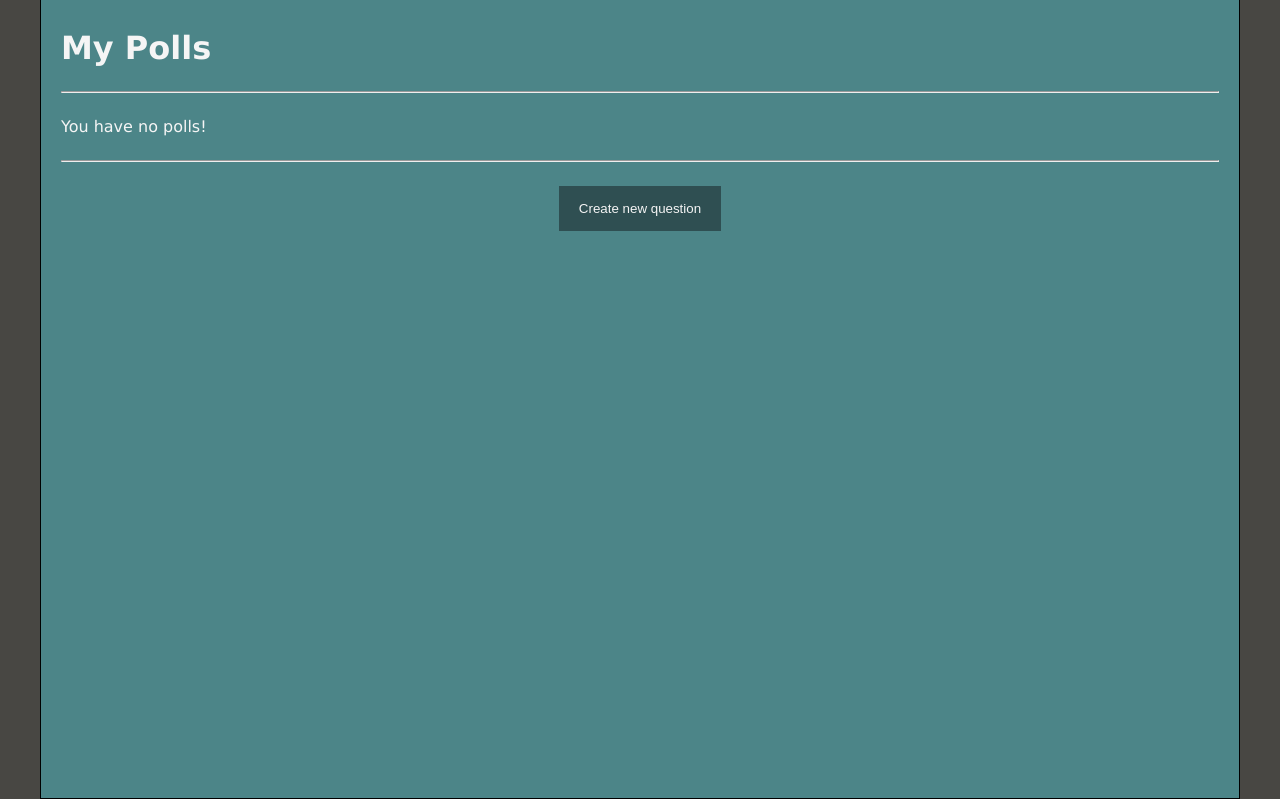
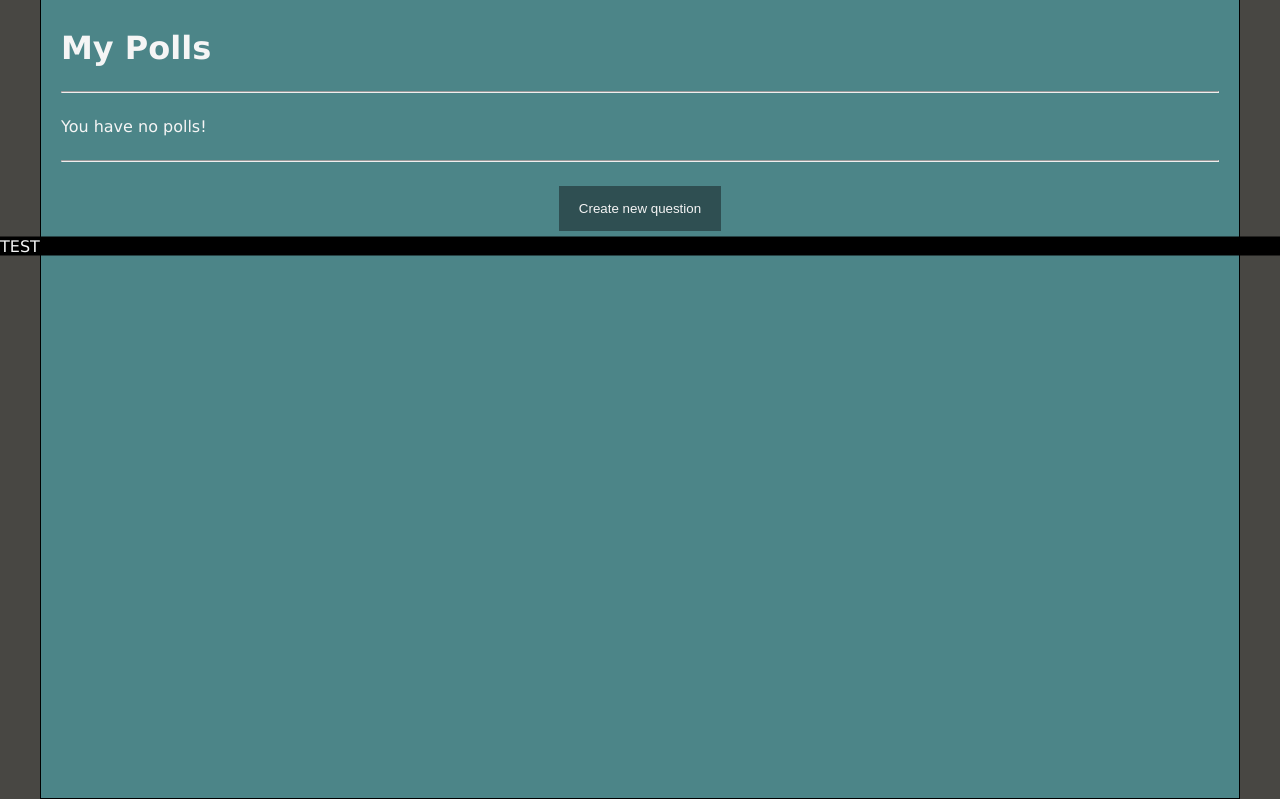
Before and after one commit to Rokudoku/Django-Strawpoll-WebApp, a Django app: page /polls/my_polls/ in a window 1280 px wide. Shown: the part 154-953 px from the top of the page. Run offline with Django 3.2, Linux system fonts and the light colour scheme; the visitor is signed in with stand-in values (Sample User, id 1); data that the repository does not hold is empty; some libraries are stand-ins or nearby versions.

Commit message:
Figured out how to make a super basic modal.
In the proper position, scrolls with screen.

```diff
--- a/polls/static/polls/css/style.css
+++ b/polls/static/polls/css/style.css
@@ -172,17 +172,18 @@ MODULE
 ==========================================================================
 */
 
+/*
+ * === Buttons ===
+ */
 .btn {
     background-color: #2f4f52;
 }
 .btn-danger {
     background-color: #8a2327
 }
-
 .btn-group {
     margin: 10px 0;
 }
-
 .btn-group-horizontal {
     /*display: inline-block;*/
 }
@@ -190,10 +191,16 @@ MODULE
     display: inline;
 }
 
+/*
+ * === Container ===
+ */
 .container {
     margin: 30px 20px;
 }
 
+/*
+ * === Choices Form ===
+ */
 .choice-form {
     display: flex;
 }
@@ -202,6 +209,9 @@ MODULE
     width: 10%;
 }
 
+/*
+ * === Questions (as shown in list) ===
+ */
 .question-list {
     border: 1px solid black;
     border-bottom: 0;
@@ -247,6 +257,24 @@ MODULE
     padding: 0.5em;
 }
 
+/*
+ * === Modal ===
+ */
+.modal {
+    /* Position in the middle of the screen by making it start in the center then nudge it back vertically and
+    horizontally by 50% of width and height. (note: translating method may result in slightly blurry text) */
+    position: fixed;
+    top: 50%;
+    left: 50%;
+    transform: translate(-50%, -50%);
+
+    background-color: black;
+    width: 100%;
+}
+
+/*
+ * === Pagination ===
+ */
 .pagination {
     display: grid;
     grid-column-gap: 1em;
@@ -268,6 +296,9 @@ MODULE
     text-align: right;
 }
 
+/*
+ * === Results ===
+ */
 .result {
     background-color: #2f4f52;
     padding-right: 0.5em;
--- a/polls/templates/polls/base.html
+++ b/polls/templates/polls/base.html
@@ -39,6 +39,8 @@
         {% block content %}{% endblock %}
     </div>
 
+    {% block modal %}{% endblock %}
+
     <script src="https://ajax.googleapis.com/ajax/libs/jquery/3.2.1/jquery.min.js"></script>
     <script>
         $(function() {
--- a/polls/templates/polls/my_polls.html
+++ b/polls/templates/polls/my_polls.html
@@ -57,6 +57,12 @@
 
 {% endblock %}
 
+{% block modal %}
+    <div class="modal" id="modal">
+        TEST
+    </div>
+{% endblock %}
+
 {% block scripts %}
     <script src={% static 'polls/js/question_dropdown.js' %}></script>
     <script>
```
